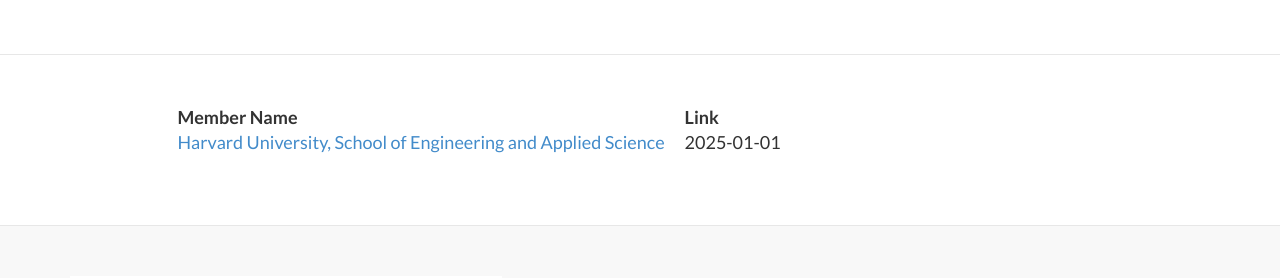
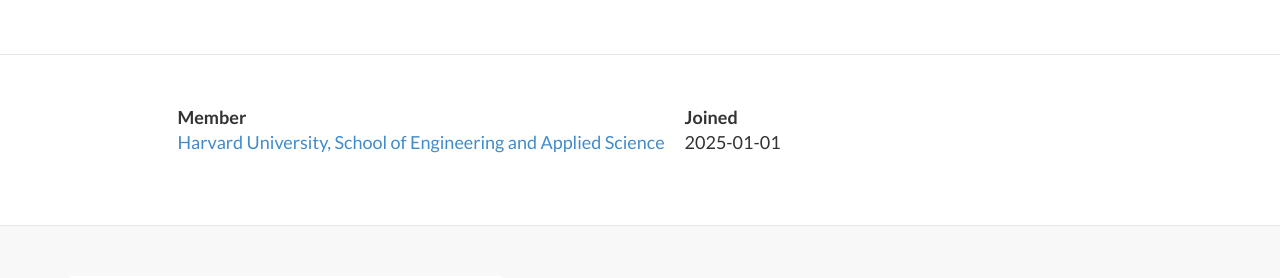
Before and after one commit to journalprivacyconfidentiality/socprivconfresearch.org, a Jekyll site: the page built from _pages/organizationalmembers.md, in a window 1280 px wide. Shown: the part 411-689 px from the top of the page. Built offline with Jekyll 4.4.1, drawn with Linux system fonts in a browser that asks for light colours; nearby versions of some CDN libraries; library files that are not in the unit come from our copies.

Commit message:
Update organizationalmembers.md with fix for layout.

```diff
--- a/_pages/organizationalmembers.md
+++ b/_pages/organizationalmembers.md
@@ -11,13 +11,8 @@
     {% if forloop.first %}
     <thead>
     <tr>
-      {% for cell in row %}
-        {% if forloop.last %}
-          {% continue %}
-        {% else %}
-        <th>{{ cell[0] }}</th>
-        {% endif %}
-      {% endfor %}
+      <th>Member</th>
+      <th>Joined</th>
     </tr>
     </thead>
     {% endif %}
```
